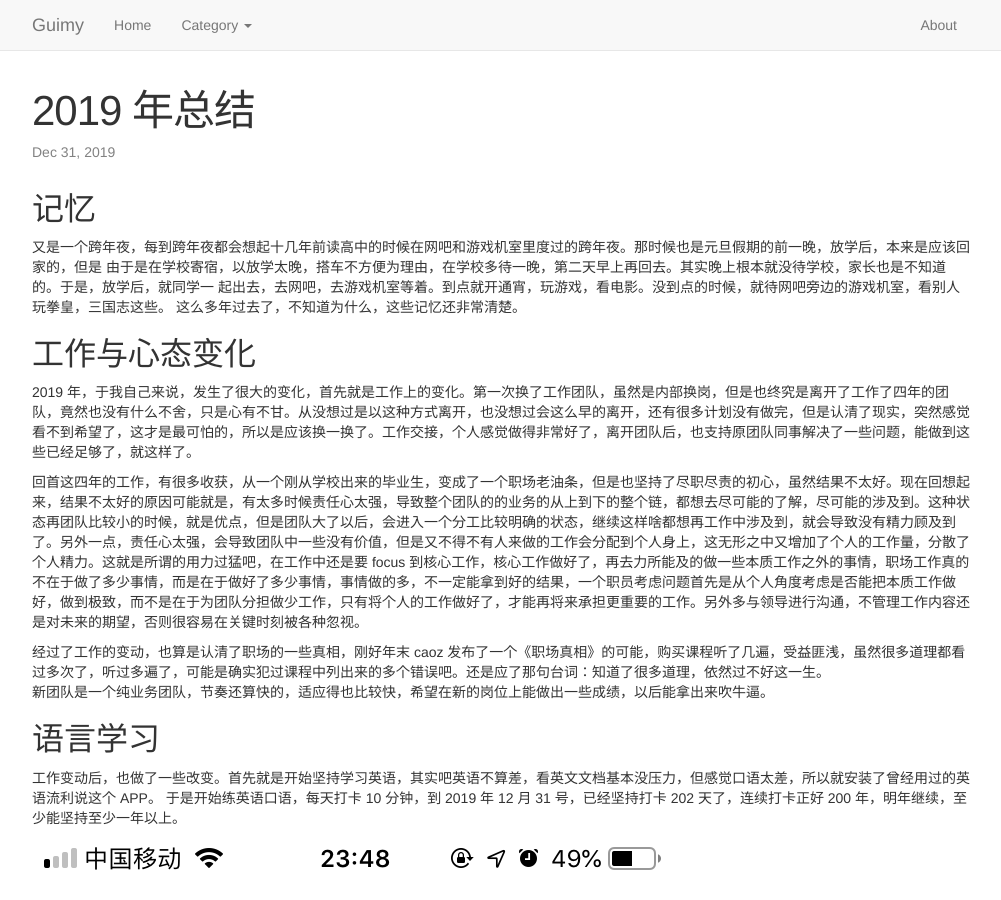
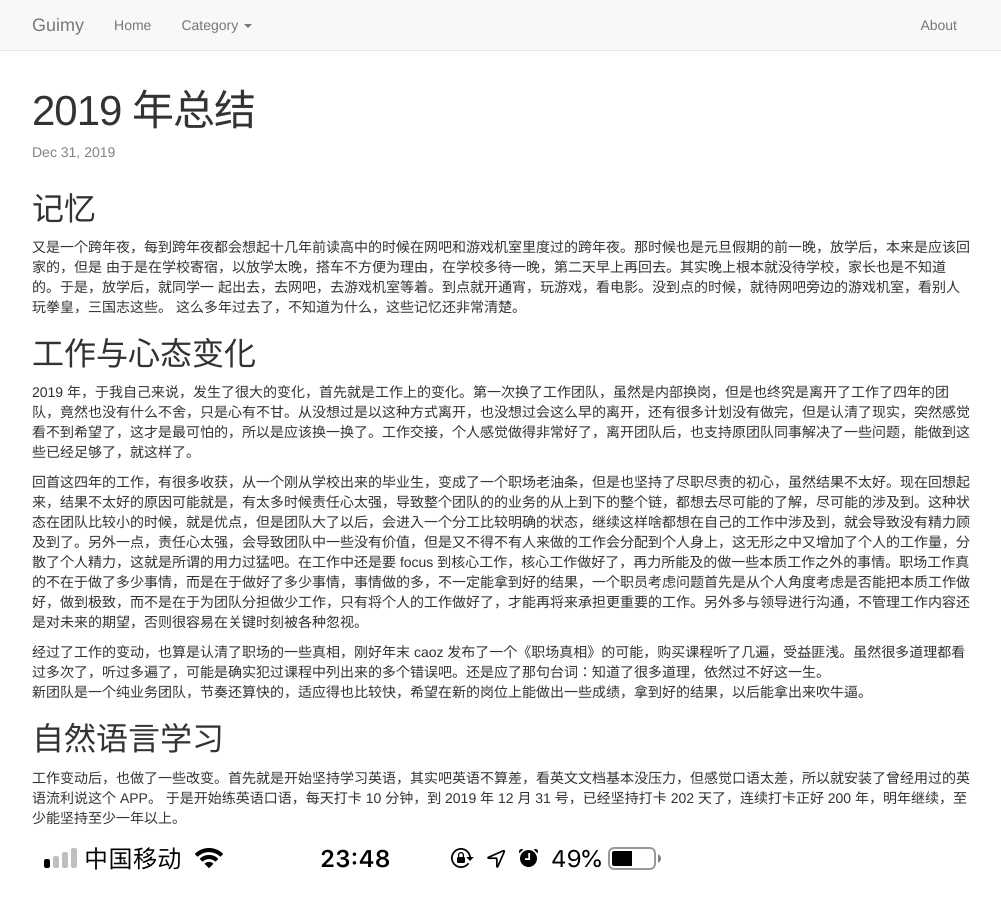
Before and after one commit to guimingyue/guimingyue.github.io, a Jekyll site: the page built from _posts/2019-12-31-summary-of-2019.md, in a window 1280 px wide and 900 px high. Shown: the whole window, without its empty margins (138-1139 px from the left). Built offline with Jekyll 4.4.1, drawn with Linux system fonts in a browser that asks for light colours; comment, search, counter and statistics services are not loaded.

Commit message:
Update 2019-12-31-summary-of-2019.md

```diff
--- a/_posts/2019-12-31-summary-of-2019.md
+++ b/_posts/2019-12-31-summary-of-2019.md
@@ -13,12 +13,12 @@ category: 其他
 ## 工作与心态变化
 2019 年，于我自己来说，发生了很大的变化，首先就是工作上的变化。第一次换了工作团队，虽然是内部换岗，但是也终究是离开了工作了四年的团队，竟然也没有什么不舍，只是心有不甘。从没想过是以这种方式离开，也没想过会这么早的离开，还有很多计划没有做完，但是认清了现实，突然感觉看不到希望了，这才是最可怕的，所以是应该换一换了。工作交接，个人感觉做得非常好了，离开团队后，也支持原团队同事解决了一些问题，能做到这些已经足够了，就这样了。
 
-回首这四年的工作，有很多收获，从一个刚从学校出来的毕业生，变成了一个职场老油条，但是也坚持了尽职尽责的初心，虽然结果不太好。现在回想起来，结果不太好的原因可能就是，有太多时候责任心太强，导致整个团队的的业务的从上到下的整个链，都想去尽可能的了解，尽可能的涉及到。这种状态再团队比较小的时候，就是优点，但是团队大了以后，会进入一个分工比较明确的状态，继续这样啥都想再工作中涉及到，就会导致没有精力顾及到了。另外一点，责任心太强，会导致团队中一些没有价值，但是又不得不有人来做的工作会分配到个人身上，这无形之中又增加了个人的工作量，分散了个人精力。这就是所谓的用力过猛吧，在工作中还是要 focus 到核心工作，核心工作做好了，再去力所能及的做一些本质工作之外的事情，职场工作真的不在于做了多少事情，而是在于做好了多少事情，事情做的多，不一定能拿到好的结果，一个职员考虑问题首先是从个人角度考虑是否能把本质工作做好，做到极致，而不是在于为团队分担做少工作，只有将个人的工作做好了，才能再将来承担更重要的工作。另外多与领导进行沟通，不管理工作内容还是对未来的期望，否则很容易在关键时刻被各种忽视。
+回首这四年的工作，有很多收获，从一个刚从学校出来的毕业生，变成了一个职场老油条，但是也坚持了尽职尽责的初心，虽然结果不太好。现在回想起来，结果不太好的原因可能就是，有太多时候责任心太强，导致整个团队的的业务的从上到下的整个链，都想去尽可能的了解，尽可能的涉及到。这种状态在团队比较小的时候，就是优点，但是团队大了以后，会进入一个分工比较明确的状态，继续这样啥都想在自己的工作中涉及到，就会导致没有精力顾及到了。另外一点，责任心太强，会导致团队中一些没有价值，但是又不得不有人来做的工作会分配到个人身上，这无形之中又增加了个人的工作量，分散了个人精力，这就是所谓的用力过猛吧。在工作中还是要 focus 到核心工作，核心工作做好了，再力所能及的做一些本质工作之外的事情。职场工作真的不在于做了多少事情，而是在于做好了多少事情，事情做的多，不一定能拿到好的结果，一个职员考虑问题首先是从个人角度考虑是否能把本质工作做好，做到极致，而不是在于为团队分担做少工作，只有将个人的工作做好了，才能再将来承担更重要的工作。另外多与领导进行沟通，不管理工作内容还是对未来的期望，否则很容易在关键时刻被各种忽视。
 
-经过了工作的变动，也算是认清了职场的一些真相，刚好年末 caoz 发布了一个《职场真相》的可能，购买课程听了几遍，受益匪浅，虽然很多道理都看过多次了，听过多遍了，可能是确实犯过课程中列出来的多个错误吧。还是应了那句台词：知道了很多道理，依然过不好这一生。
-新团队是一个纯业务团队，节奏还算快的，适应得也比较快，希望在新的岗位上能做出一些成绩，以后能拿出来吹牛逼。
+经过了工作的变动，也算是认清了职场的一些真相，刚好年末 caoz 发布了一个《职场真相》的可能，购买课程听了几遍，受益匪浅。虽然很多道理都看过多次了，听过多遍了，可能是确实犯过课程中列出来的多个错误吧。还是应了那句台词：知道了很多道理，依然过不好这一生。
+新团队是一个纯业务团队，节奏还算快的，适应得也比较快，希望在新的岗位上能做出一些成绩，拿到好的结果，以后能拿出来吹牛逼。
 
-## 语言学习
+## 自然语言学习
 工作变动后，也做了一些改变。首先就是开始坚持学习英语，其实吧英语不算差，看英文文档基本没压力，但感觉口语太差，所以就安装了曾经用过的英语流利说这个 APP。
 于是开始练英语口语，每天打卡 10 分钟，到 2019 年 12 月 31 号，已经坚持打卡 202 天了，连续打卡正好 200 年，明年继续，至少能坚持至少一年以上。
 
```
